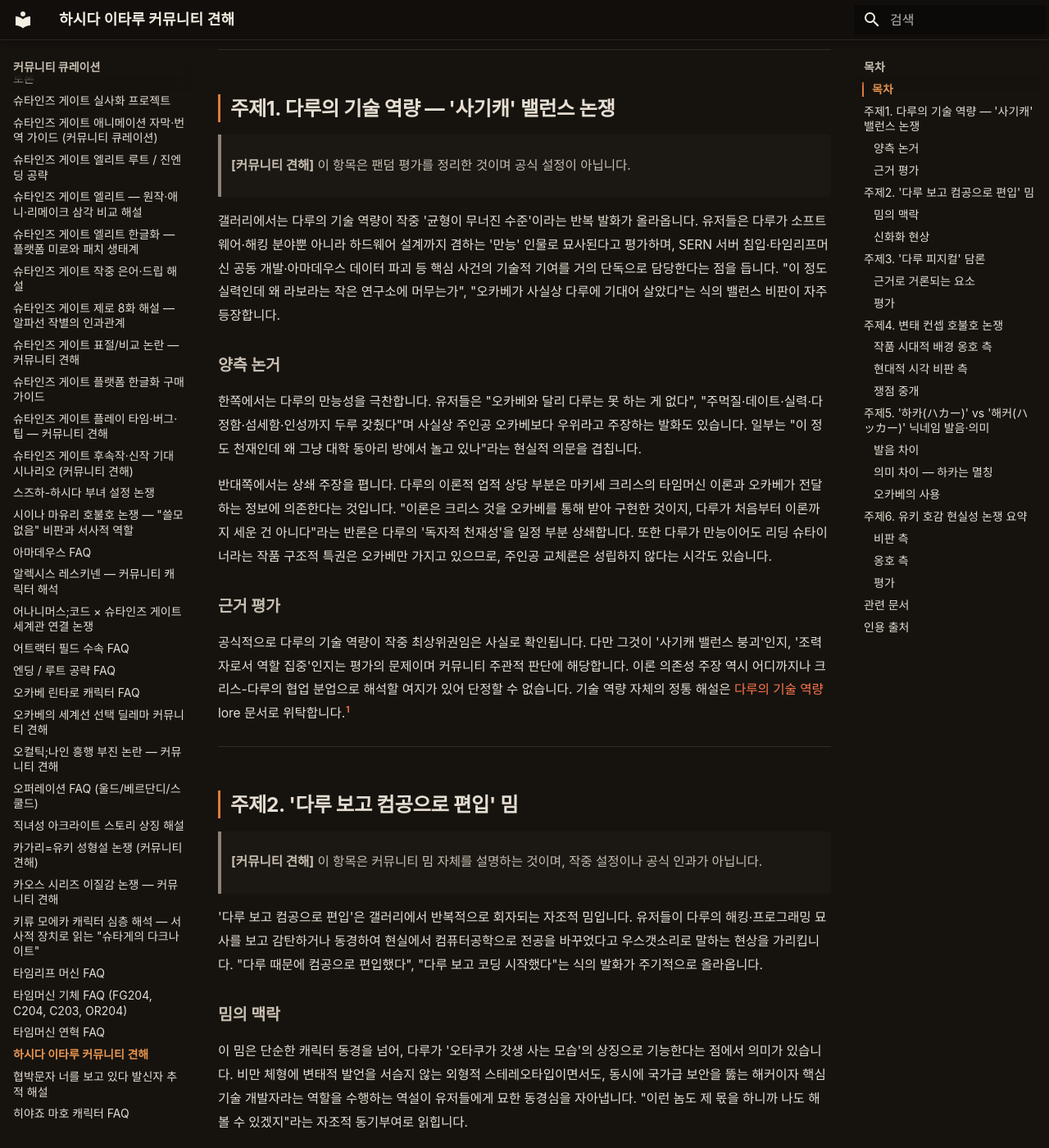
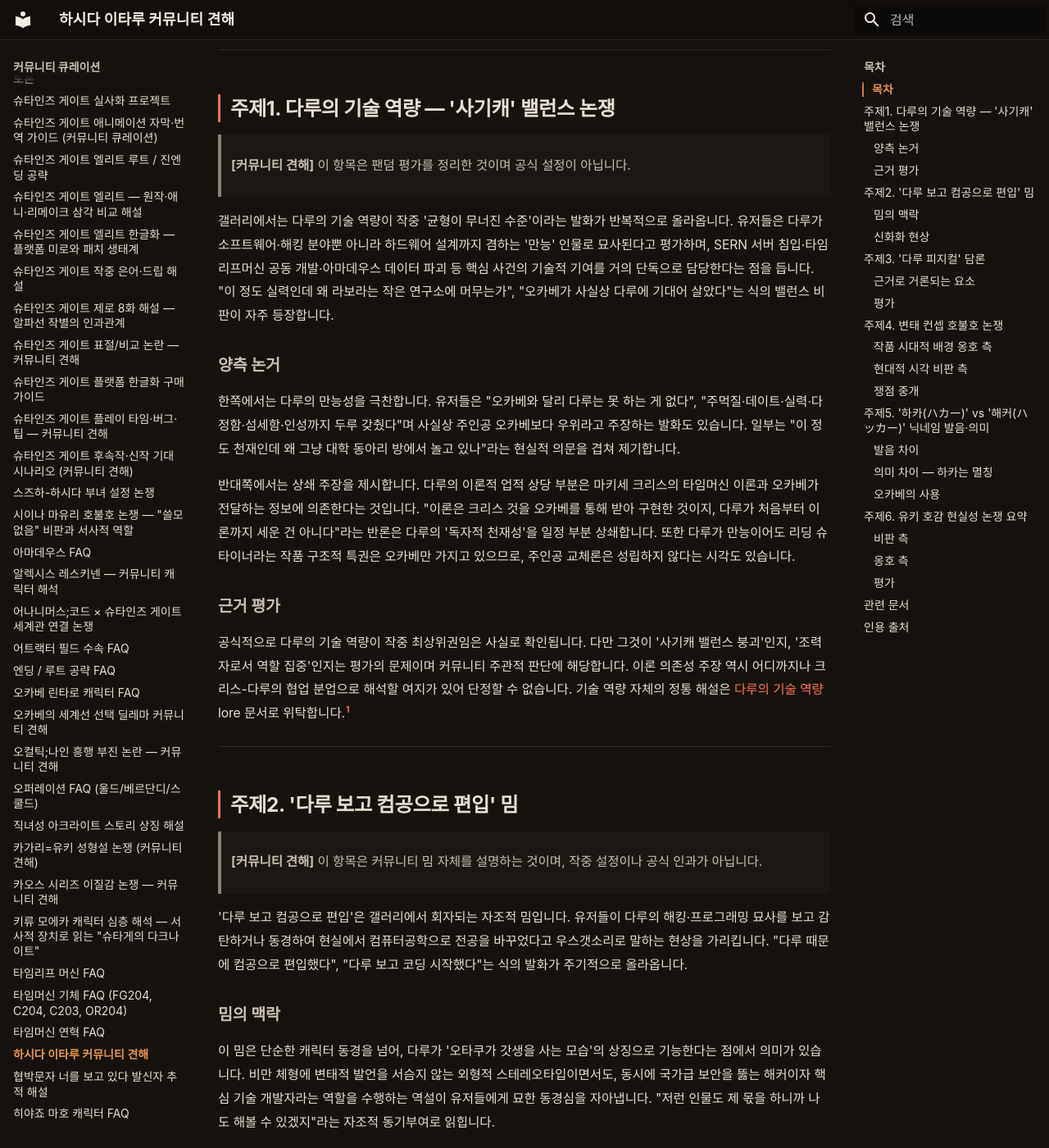
Before and after one commit to sgwiki/sgwiki.github.io, an MkDocs documentation site: the page built from wiki/커뮤니티-큐레이션/하시다-이타루-커뮤니티-견해.md, in a window 1280 px wide and 1400 px high, scrolled down 1046 px. Shown: the whole window at 82% size. Built offline with MkDocs 1.6.1 and Material for MkDocs 9.7.7, drawn with Linux system fonts in a browser that asks for light colours; some web fonts are replaced; some of the changed text lies outside the part shown.

Commit message:
chore(wiki): 하시다-이타루-커뮤니티-견해 정비 — frontmatter 런타임 마커 제거(last_modified·generated_via: p6·run_id→last_verified:2026-07-01)·격식체 어휘 교정(씹덕→오타쿠·자캐 망상→자기 충족적 망상·희망 사양→희망적 해석·급기야→나아가·줄→순위)·구어체 격식화(이런 놈→저런 인물)·띄어쓰기(타이슨 급→타이슨급)·어순 자연스럽게 정리·중복 표현(반복) 회피

```diff
--- a/wiki/커뮤니티-큐레이션/하시다-이타루-커뮤니티-견해.md
+++ b/wiki/커뮤니티-큐레이션/하시다-이타루-커뮤니티-견해.md
@@ -39,13 +37,13 @@
 
 > **[커뮤니티 견해]** 이 항목은 팬덤 평가를 정리한 것이며 공식 설정이 아닙니다.
 
-갤러리에서는 다루의 기술 역량이 작중 '균형이 무너진 수준'이라는 반복 발화가 올라옵니다. 유저들은 다루가 소프트웨어·해킹 분야뿐 아니라 하드웨어 설계까지 겸하는 '만능' 인물로 묘사된다고 평가하며, SERN 서버 침입·타임리프머신 공동 개발·아마데우스 데이터 파괴 등 핵심 사건의 기술적 기여를 거의 단독으로 담당한다는 점을 듭니다. "이 정도 실력인데 왜 라보라는 작은 연구소에 머무는가", "오카베가 사실상 다루에 기대어 살았다"는 식의 밸런스 비판이 자주 등장합니다.
+갤러리에서는 다루의 기술 역량이 작중 '균형이 무너진 수준'이라는 발화가 반복적으로 올라옵니다. 유저들은 다루가 소프트웨어·해킹 분야뿐 아니라 하드웨어 설계까지 겸하는 '만능' 인물로 묘사된다고 평가하며, SERN 서버 침입·타임리프머신 공동 개발·아마데우스 데이터 파괴 등 핵심 사건의 기술적 기여를 거의 단독으로 담당한다는 점을 듭니다. "이 정도 실력인데 왜 라보라는 작은 연구소에 머무는가", "오카베가 사실상 다루에 기대어 살았다"는 식의 밸런스 비판이 자주 등장합니다.
 
 ### 양측 논거
 
-한쪽에서는 다루의 만능성을 극찬합니다. 유저들은 "오카베와 달리 다루는 못 하는 게 없다", "주먹질·데이트·실력·다정함·섬세함·인성까지 두루 갖췄다"며 사실상 주인공 오카베보다 우위라고 주장하는 발화도 있습니다. 일부는 "이 정도 천재인데 왜 그냥 대학 동아리 방에서 놀고 있나"라는 현실적 의문을 겹칩니다.
+한쪽에서는 다루의 만능성을 극찬합니다. 유저들은 "오카베와 달리 다루는 못 하는 게 없다", "주먹질·데이트·실력·다정함·섬세함·인성까지 두루 갖췄다"며 사실상 주인공 오카베보다 우위라고 주장하는 발화도 있습니다. 일부는 "이 정도 천재인데 왜 그냥 대학 동아리 방에서 놀고 있나"라는 현실적 의문을 겹쳐 제기합니다.
 
-반대쪽에서는 상쇄 주장을 폅니다. 다루의 이론적 업적 상당 부분은 마키세 크리스의 타임머신 이론과 오카베가 전달하는 정보에 의존한다는 것입니다. "이론은 크리스 것을 오카베를 통해 받아 구현한 것이지, 다루가 처음부터 이론까지 세운 건 아니다"라는 반론은 다루의 '독자적 천재성'을 일정 부분 상쇄합니다. 또한 다루가 만능이어도 리딩 슈타이너라는 작품 구조적 특권은 오카베만 가지고 있으므로, 주인공 교체론은 성립하지 않다는 시각도 있습니다.
+반대쪽에서는 상쇄 주장을 제시합니다. 다루의 이론적 업적 상당 부분은 마키세 크리스의 타임머신 이론과 오카베가 전달하는 정보에 의존한다는 것입니다. "이론은 크리스 것을 오카베를 통해 받아 구현한 것이지, 다루가 처음부터 이론까지 세운 건 아니다"라는 반론은 다루의 '독자적 천재성'을 일정 부분 상쇄합니다. 또한 다루가 만능이어도 리딩 슈타이너라는 작품 구조적 특권은 오카베만 가지고 있으므로, 주인공 교체론은 성립하지 않다는 시각도 있습니다.
 
 ### 근거 평가
 
@@ -57,11 +55,11 @@
 
 > **[커뮤니티 견해]** 이 항목은 커뮤니티 밈 자체를 설명하는 것이며, 작중 설정이나 공식 인과가 아닙니다.
 
-'다루 보고 컴공으로 편입'은 갤러리에서 반복적으로 회자되는 자조적 밈입니다. 유저들이 다루의 해킹·프로그래밍 묘사를 보고 감탄하거나 동경하여 현실에서 컴퓨터공학으로 전공을 바꾸었다고 우스갯소리로 말하는 현상을 가리킵니다. "다루 때문에 컴공으로 편입했다", "다루 보고 코딩 시작했다"는 식의 발화가 주기적으로 올라옵니다.
+'다루 보고 컴공으로 편입'은 갤러리에서 회자되는 자조적 밈입니다. 유저들이 다루의 해킹·프로그래밍 묘사를 보고 감탄하거나 동경하여 현실에서 컴퓨터공학으로 전공을 바꾸었다고 우스갯소리로 말하는 현상을 가리킵니다. "다루 때문에 컴공으로 편입했다", "다루 보고 코딩 시작했다"는 식의 발화가 주기적으로 올라옵니다.
 
 ### 밈의 맥락
 
-이 밈은 단순한 캐릭터 동경을 넘어, 다루가 '오타쿠가 갓생 사는 모습'의 상징으로 기능한다는 점에서 의미가 있습니다. 비만 체형에 변태적 발언을 서슴지 않는 외형적 스테레오타입이면서도, 동시에 국가급 보안을 뚫는 해커이자 핵심 기술 개발자라는 역할을 수행하는 역설이 유저들에게 묘한 동경심을 자아냅니다. "이런 놈도 제 몫을 하니까 나도 해볼 수 있겠지"라는 자조적 동기부여로 읽힙니다.
+이 밈은 단순한 캐릭터 동경을 넘어, 다루가 '오타쿠가 갓생을 사는 모습'의 상징으로 기능한다는 점에서 의미가 있습니다. 비만 체형에 변태적 발언을 서슴지 않는 외형적 스테레오타입이면서도, 동시에 국가급 보안을 뚫는 해커이자 핵심 기술 개발자라는 역할을 수행하는 역설이 유저들에게 묘한 동경심을 자아냅니다. "저런 인물도 제 몫을 하니까 나도 해볼 수 있겠지"라는 자조적 동기부여로 읽힙니다.
 
 ### 신화화 현상
 
```
Also changed, not shown: other parts of wiki/커뮤니티-큐레이션/하시다-이타루-커뮤니티-견해.md (+7 -9 lines).
